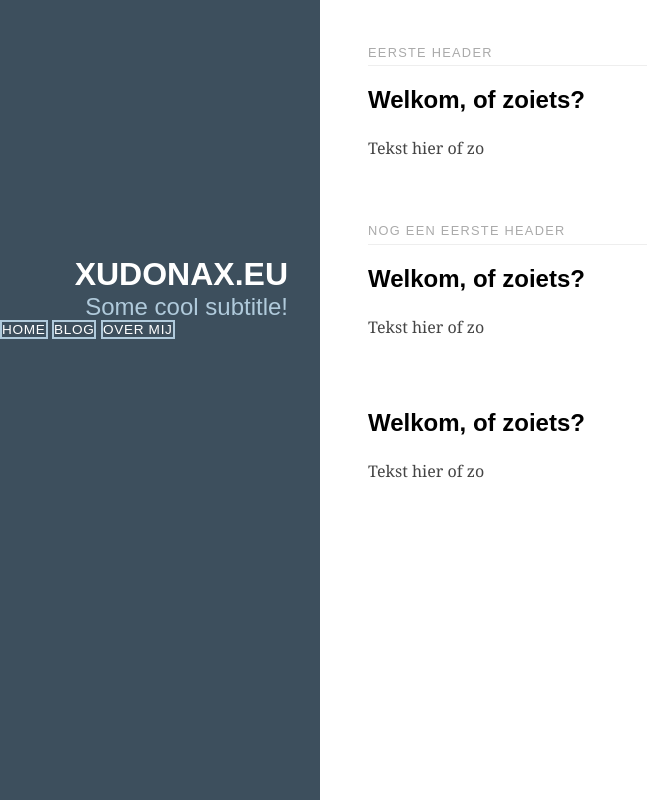
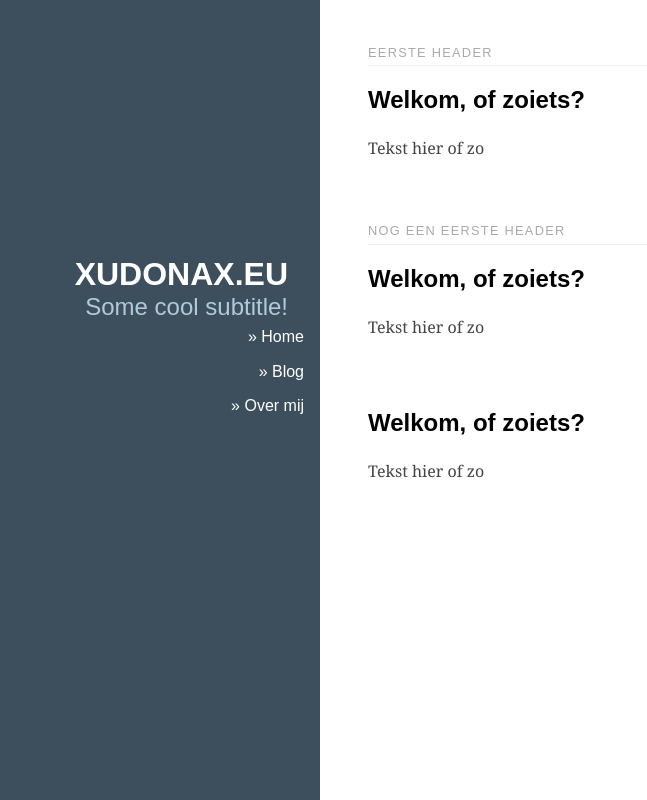
Before and after one commit to xudonax/static-site, a website: page src/index.html in a window 1280 px wide. Shown: the whole page, without its empty margins (0-647 px from the left). Drawn offline with nearby package versions, Linux system fonts and the light colour scheme.

Commit message:
Starting to look like... something?

```diff
--- a/src/index.html
+++ b/src/index.html
@@ -17,12 +17,12 @@
         <h1 class="brand-title">Xudonax.eu</h1>
         <h2 class="brand-tagline">Some cool subtitle!</h2>
       </header>
-      <nav class="nav">
-        <ul class="nav-list">
-          <li class="nav-item"><a class="" href="/">Home</a></li>
-          <li class="nav-item"><a class="" href="/blog">Blog</a></li>
-          <li class="nav-item"><a class="" href="/over-mij">Over mij</a></li>
-        </ul>
+      <nav class="pure-menu">
+        <menu class="pure-menu-list">
+          <li class="pure-menu-item"><a class="pure-menu-link" href="/">Home</a></li>
+          <li class="pure-menu-item"><a class="pure-menu-link" href="/blog">Blog</a></li>
+          <li class="pure-menu-item"><a class="pure-menu-link" href="/over-mij">Over mij</a></li>
+        </menu>
       </nav>
     </aside>
     <main class="content pure-u-1 pure-u-md-3-4">
--- a/src/styles.css
+++ b/src/styles.css
@@ -176,3 +176,16 @@ h3 {
         text-align: center;
     }
 }
+
+.pure-menu-link::before {
+    content: "» ";
+}
+
+.pure-menu-link {
+    color: #fff;
+    text-align: right;
+}
+
+.pure-menu-active > .pure-menu-link, .pure-menu-link:focus, .pure-menu-link:hover {
+    background-color: rgb( 	111, 131, 161);
+}
```
